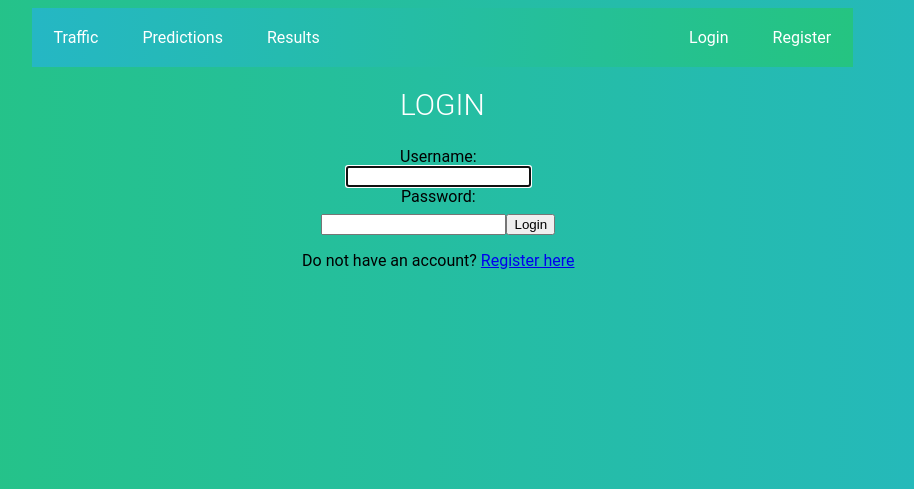
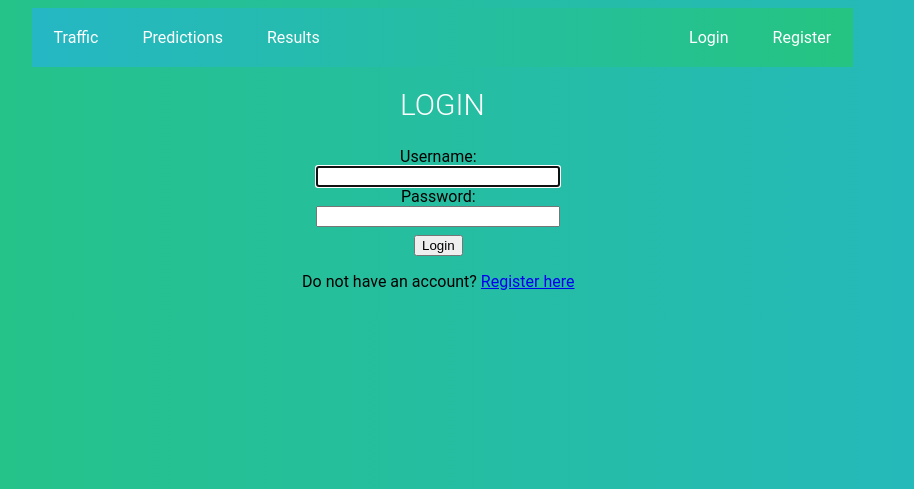
Before and after one commit to velinovasen/bethub_rebuild, a Django app: page /login/ in a window 1280 px wide. Shown: the top 489 px of the page, without its empty margins (166-1080 px from the left). Run offline with Django 3.2, Linux system fonts and the light colour scheme.

Commit message:
'css_for_lg_rg_rd'

```diff
--- a/predictions/static/base.css
+++ b/predictions/static/base.css
@@ -253,3 +253,11 @@ form span {
 ::-webkit-scrollbar-thumb {
     -webkit-box-shadow: inset 0 0 6px rgba(0,0,0,0.3);
 }
+
+
+/* login-form helper div inside the form */
+#login-helper, #register-helper {
+    display: grid;
+    width: 30%;
+    margin-inline: auto;
+}
--- a/predictions/templates/users/login_form.html
+++ b/predictions/templates/users/login_form.html
@@ -12,9 +12,11 @@
     {% endif %}
     {% endblock %}
     {% block site_content %}
-        <form class="form-group" method="POST">
+        <form id="form-id-for-css" class="form-group" method="POST">
             {% csrf_token %}
+            <div id="login-helper">
             {{ form }}
+            </div>
             <button type="submit">Login</button>
             <p id="have-acc-log-in">Do not have an account? <a href="{% url 'register' %}">Register here</a></p>
         </form>
--- a/predictions/templates/users/register_form.html
+++ b/predictions/templates/users/register_form.html
@@ -14,7 +14,9 @@
     {% block site_content %}
         <form class="form-group" method="POST">
             {% csrf_token %}
+            <div id="register-helper">
             {{ form }}
+            </div>
             <button type="submit">Register</button>
             <p id="have-acc-log-in">Already have an account? <a href="{% url 'login' %}">Log in</a></p>
         </form>
```
